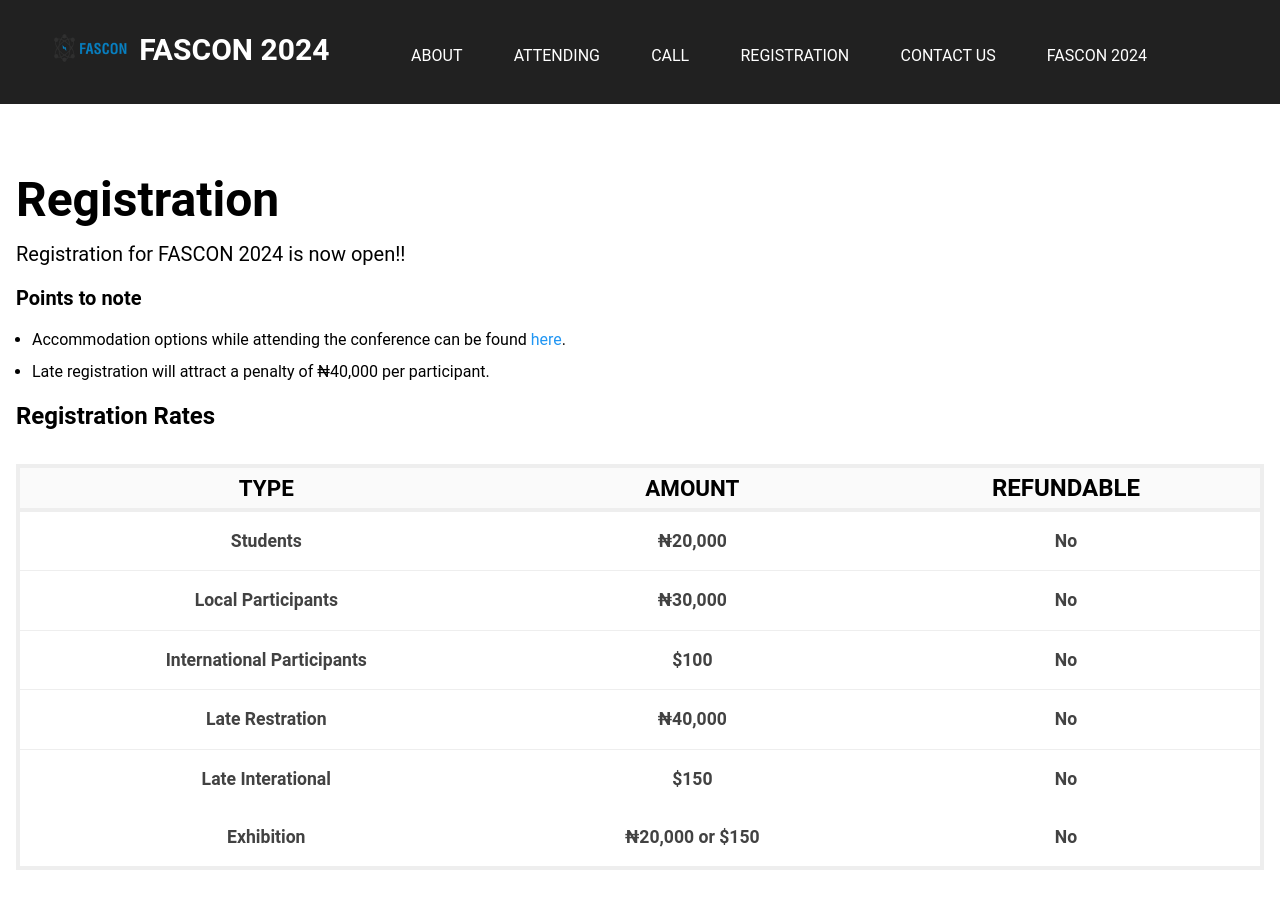
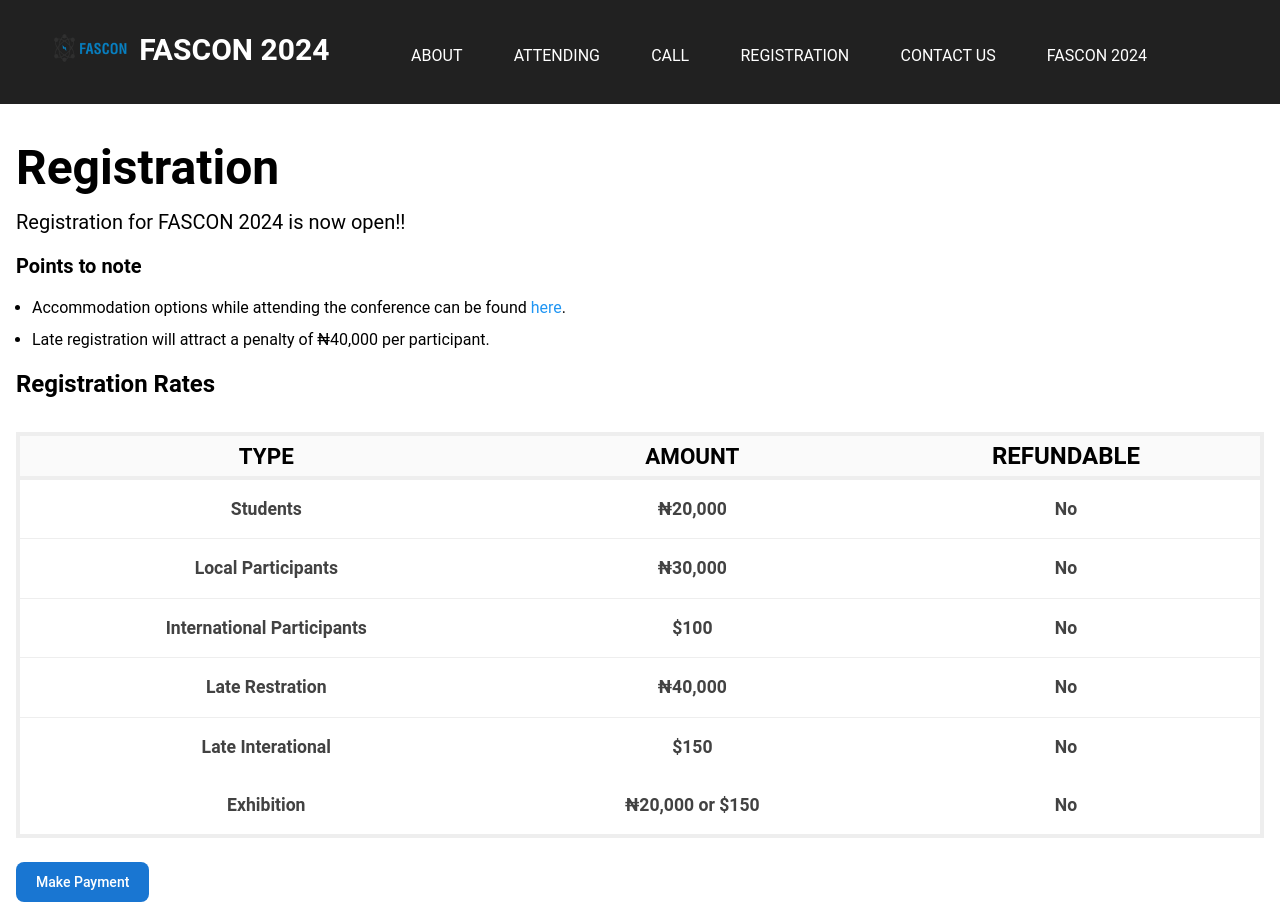
Before and after one commit to michael-ono/landing-page-fascon-2024, a React (Vite) app: page /register in a window 1280 px wide. Before the commit the page ends 886 px from the top, so only its background shows below. Built offline with nearby package versions, Linux system fonts and the light colour scheme.

Commit message:
make payment button

```diff
--- a/src/components/Registration.jsx
+++ b/src/components/Registration.jsx
@@ -5,7 +5,7 @@ const Registration = () => {
   return (
     <div>
       <HomepageNavbar />
-      <div className="container mx-auto p-4 pt-6 mt-12">
+      <div className="container mx-auto p-4 mt-6">
         <h1 className="text-5xl font-bold mb-4">Registration</h1>
         <p className="text-xl mb-4">Registration for FASCON 2024 is now open!!</p>
         <h3 className="text-xl font-bold mb-4">Points to note</h3>
@@ -61,6 +61,8 @@ const Registration = () => {
                 </tr>
                 </tbody>
             </table>
+
+            <button className='text-white mt-6 bg-blue-700 hover:bg-blue-800 focus:ring-4 focus:outline-none focus:ring-blue-300 font-medium rounded-lg text-sm w-full sm:w-auto px-5 py-2.5 text-center'>Make Payment</button>
       </div>
     </div>
   )
```
